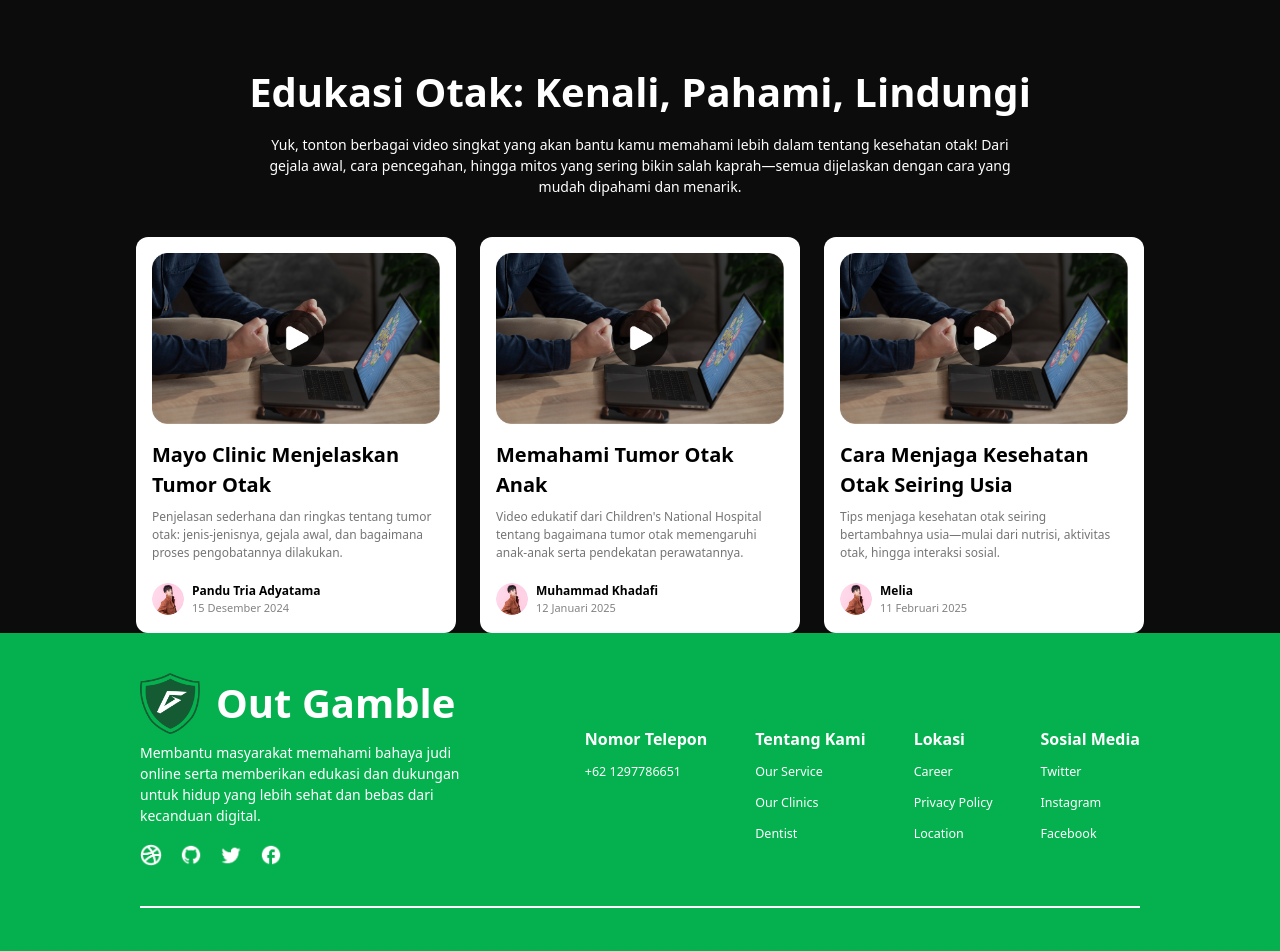
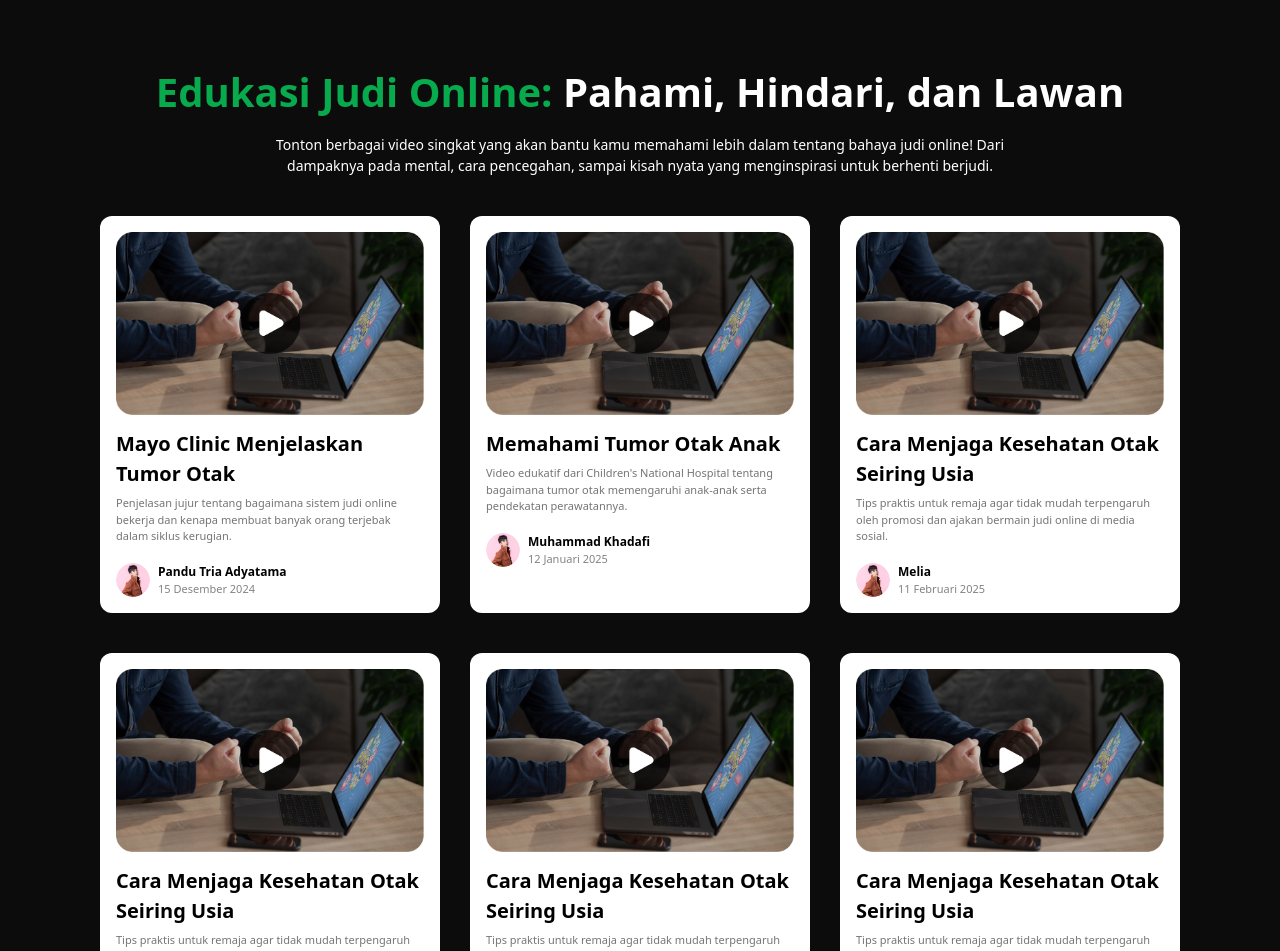
Before and after one commit to HidayahMF/OutGamble, a React (Vite) app in the folder frontend/: page / in a window 1280 px wide. Shown: the part 9040-9991 px from the top of the page. Built offline with nearby package versions, Linux system fonts and the light colour scheme.

Commit message:
Update EducationVid

```diff
--- a/frontend/src/data/Video.js
+++ b/frontend/src/data/Video.js
@@ -6,7 +6,7 @@ const Video = [
   {
     id: 1,
     name: "Mayo Clinic Menjelaskan Tumor Otak",
-    desc: "Penjelasan sederhana dan ringkas tentang tumor otak: jenis-jenisnya, gejala awal, dan bagaimana proses pengobatannya dilakukan.",
+    desc: "Penjelasan jujur tentang bagaimana sistem judi online bekerja dan kenapa membuat banyak orang terjebak dalam siklus kerugian.",
     creator: "Pandu Tria Adyatama",
     date: "15 Desember 2024",
     image: img1,
@@ -26,7 +26,37 @@ const Video = [
   {
     id: 3,
     name: "Cara Menjaga Kesehatan Otak Seiring Usia",
-    desc: "Tips menjaga kesehatan otak seiring bertambahnya usia—mulai dari nutrisi, aktivitas otak, hingga interaksi sosial.",
+    desc: "Tips praktis untuk remaja agar tidak mudah terpengaruh oleh promosi dan ajakan bermain judi online di media sosial.",
+    creator: "Melia",
+    date: "11 Februari 2025",
+    image: img1,
+    person: person1,
+    link: "https://www.youtube.com/watch?v=WclOzB7Sw4w",
+  },
+  {
+    id: 4,
+    name: "Cara Menjaga Kesehatan Otak Seiring Usia",
+    desc: "Tips praktis untuk remaja agar tidak mudah terpengaruh oleh promosi dan ajakan bermain judi online di media sosial.",
+    creator: "Melia",
+    date: "11 Februari 2025",
+    image: img1,
+    person: person1,
+    link: "https://www.youtube.com/watch?v=WclOzB7Sw4w",
+  },
+  {
+    id: 5,
+    name: "Cara Menjaga Kesehatan Otak Seiring Usia",
+    desc: "Tips praktis untuk remaja agar tidak mudah terpengaruh oleh promosi dan ajakan bermain judi online di media sosial.",
+    creator: "Melia",
+    date: "11 Februari 2025",
+    image: img1,
+    person: person1,
+    link: "https://www.youtube.com/watch?v=WclOzB7Sw4w",
+  },
+  {
+    id: 6,
+    name: "Cara Menjaga Kesehatan Otak Seiring Usia",
+    desc: "Tips praktis untuk remaja agar tidak mudah terpengaruh oleh promosi dan ajakan bermain judi online di media sosial.",
     creator: "Melia",
     date: "11 Februari 2025",
     image: img1,
--- a/frontend/src/sections/EducationVid.jsx
+++ b/frontend/src/sections/EducationVid.jsx
@@ -1,65 +1,67 @@
 import React from "react";
-import Video from "../data/Video"; // ✅ benar
+import Video from "../data/Video";
 
 const EducationVid = () => {
   return (
     <section className="flex w-full lg:pt-20 md:pt-20 pt-10 justify-center bg-[#0C0C0C]">
       <div className="container flex flex-col items-center lg:px-0 md:px-5 px-5 gap-3">
-
+        {/* JUDUL */}
         <h1
           data-aos="fade-down"
-          className="font-poppins font-bold text-white lg:text-[40px] md:text-[30px] text-[25px] text-center"
+          className="font-bold text-white lg:text-[40px] md:text-[30px] text-[25px] text-center"
         >
-          <span className="text-gradient">Edukasi Otak:</span> Kenali, Pahami,
-          Lindungi
+          <span className="text-gradient text-[#07AA4D]">
+            Edukasi Judi Online:
+          </span>{" "}
+          Pahami, Hindari, dan Lawan
         </h1>
 
-
+        {/* DESKRIPSI */}
         <p
           data-aos="fade-down"
-          className="font-poppins font-normal text-white lg:text-center md:text-center text-start lg:text-[14px] md:text-[13px] text-[12px] max-w-3xl"
+          className="font-poppins font-normal text-white text-center lg:text-[14px] md:text-[13px] text-[12px] max-w-3xl"
         >
-          Yuk, tonton berbagai video singkat yang akan bantu kamu memahami lebih
-          dalam tentang kesehatan otak! Dari gejala awal, cara pencegahan,
-          hingga mitos yang sering bikin salah kaprah—semua dijelaskan dengan
-          cara yang mudah dipahami dan menarik.
+          Tonton berbagai video singkat yang akan bantu kamu memahami lebih
+          dalam tentang bahaya judi online! Dari dampaknya pada mental, cara
+          pencegahan, sampai kisah nyata yang menginspirasi untuk berhenti
+          berjudi.
         </p>
 
-
-        <div className="flex flex-wrap w-full justify-center lg:mt-7 md:mt-5 mt-3 gap-6">
+        {/* GRID VIDEO */}
+        <div
+          className="grid grid-cols-3 lg:mt-7 md:mt-5 mt-3 justify-items-center"
+          style={{ columnGap: "30px", rowGap: "40px" }}
+        >
           {Video.length > 0 ? (
-            Video.map(
-              (
-                vid
-              ) => (
+            Video.map((vid) => (
               <a
                 data-aos="zoom-in"
                 href={vid.link}
                 key={vid.id}
                 target="_blank"
                 rel="noopener noreferrer"
-                  className="cursor-pointer flex flex-col bg-white rounded-[12px] p-4 gap-2 lg:w-80 md:w-72 w-full hover:scale-[1.02] transition-all duration-300"
+                className="cursor-pointer flex flex-col bg-white rounded-[12px] p-4 gap-1.5
+        max-w-[340px] w-full
+        hover:scale-[1.02] transition-all duration-300"
               >
-
                 <img
                   src={vid.image}
                   className="w-full h-auto object-contain rounded-[8px]"
                   alt={vid.name}
                 />
 
-
                 <h1 className="font-poppins font-semibold lg:text-[20px] md:text-[18px] text-[16px] mt-2 line-clamp-2">
                   {vid.name}
                 </h1>
-                  <p className="font-poppins font-medium text-[#757575] text-[12px] line-clamp-3">
+
+                <p className="font-poppins font-medium text-[#757575] text-[11px] line-clamp-3">
                   {vid.desc}
                 </p>
-
 
                 <div className="flex flex-row mt-3 items-center gap-2">
                   <img
                     src={vid.person}
-                      className="w-8 h-8 object-contain rounded-full"
+                    className="w-8.5 h-auto object-contain rounded-full"
                     alt={vid.creator}
                   />
                   <div className="flex flex-col">
@@ -72,8 +74,7 @@ const EducationVid = () => {
                   </div>
                 </div>
               </a>
-              )
-            )
+            ))
           ) : (
             <p className="text-white font-poppins text-sm">
               Belum ada video edukasi.
```
Lines whose indentation alone changed are shown as unchanged.
